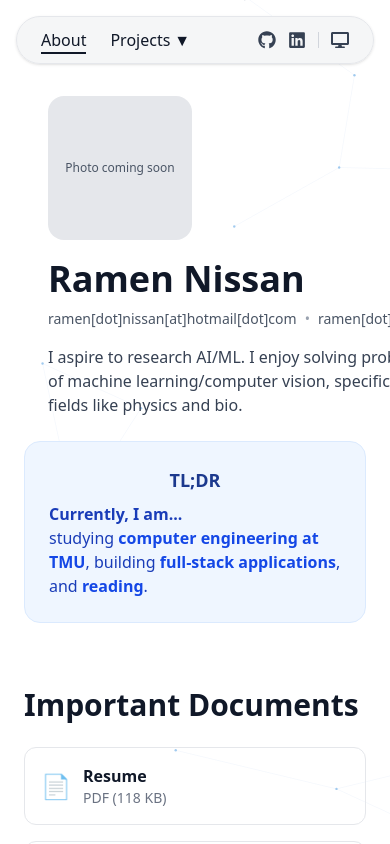
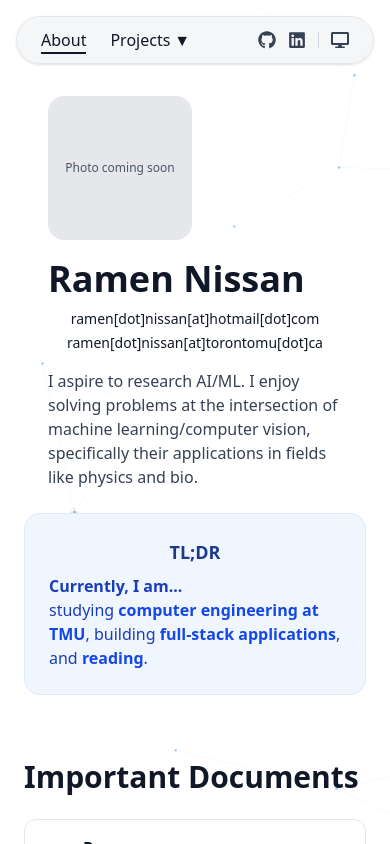
Before and after one commit to ramennissan/portfolio, a React (Vite) app: page /#/ in a window 390 px wide. Built offline with nearby package versions, Linux system fonts and the light colour scheme.

Commit message:
feat(ui): stack emails on small screens, keep single-line on md+

```diff
--- a/src/components/about/Hero.tsx
+++ b/src/components/about/Hero.tsx
@@ -7,10 +7,10 @@ export default function Hero() {
         </div>
         <div className="flex-1 min-w-0">
           <h1 className="text-4xl sm:text-5xl font-extrabold text-gray-900 dark:text-white leading-tight">Ramen Nissan</h1>
-          <p className="mt-2 flex items-center gap-1 flex-nowrap whitespace-nowrap overflow-x-auto sm:overflow-x-visible text-sm">
-            <a href="mailto:ramen.nissan@hotmail.com" className="text-gray-600 dark:text-gray-300 hover:text-gray-800 dark:hover:text-gray-100 hover:underline flex-shrink-0">ramen[dot]nissan[at]hotmail[dot]com</a>
-            <span className="mx-1 text-gray-400 flex-shrink-0">•</span>
-            <a href="mailto:ramen.nissan@torontomu.ca" className="text-gray-600 dark:text-gray-300 hover:text-gray-800 dark:hover:text-gray-100 hover:underline flex-shrink-0">ramen[dot]nissan[at]torontomu[dot]ca</a>
+          <p className="mt-2 flex flex-col sm:flex-row items-center gap-1 text-sm">
+            <a href="mailto:ramen.nissan@hotmail.com" className="w-full text-center sm:w-auto sm:text-left whitespace-normal sm:whitespace-nowrap break-words">ramen[dot]nissan[at]hotmail[dot]com</a>
+            <span className="hidden sm:inline mx-1 text-gray-400">•</span>
+            <a href="mailto:ramen.nissan@torontomu.ca" className="w-full text-center sm:w-auto sm:text-left whitespace-normal sm:whitespace-nowrap break-words">ramen[dot]nissan[at]torontomu[dot]ca</a>
           </p>
           <p className="text-gray-700 dark:text-gray-300 mt-4 max-w-xl">I aspire to research AI/ML. I enjoy solving problems at the intersection of machine learning/computer vision, specifically their applications in fields like physics and bio.</p>
         </div>
```
